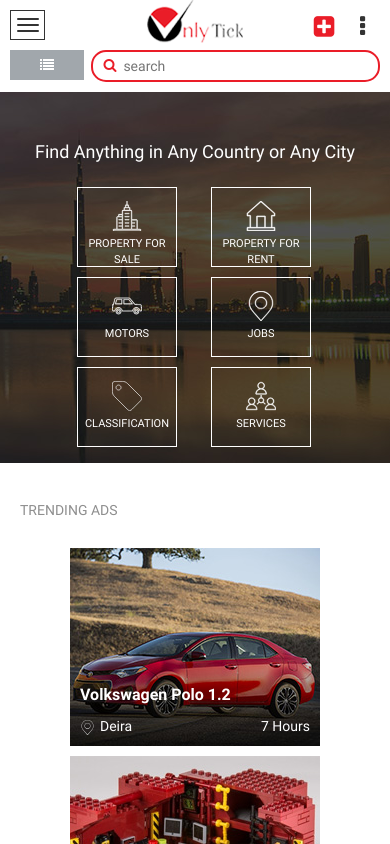
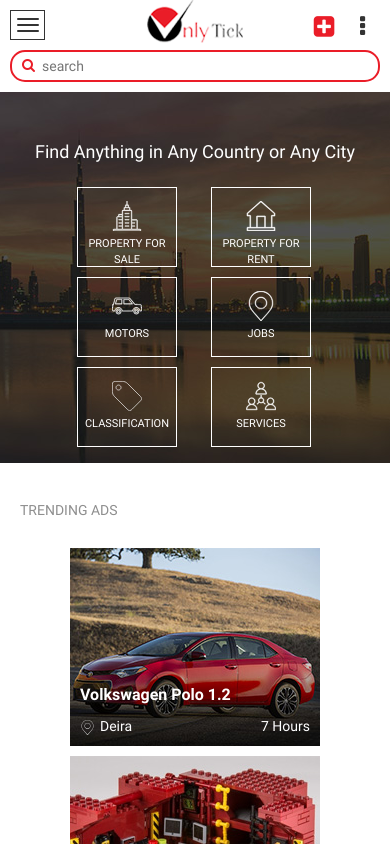
Before and after one commit to gmmitra/onlytick, a website: page index.html in a window 390 px wide. Drawn offline with Linux system fonts and the light colour scheme.

Commit message:
remove mobile category

```diff
--- a/index.html
+++ b/index.html
@@ -592,7 +592,7 @@
         </div>
       </div>
       <div class="bottom clearfix">
-        <a href="#" class="category"><i class="fa fa-list" aria-hidden="true"></i> <span>Category</span></a>
+        <!-- <a href="#" class="category"><i class="fa fa-list" aria-hidden="true"></i> <span>Category</span></a> -->
         <div class="inputs">
           <i class="fa fa-search" aria-hidden="true"></i>
           <input type="text" name="" placeholder="search">
--- a/sass/modules/_header.scss
+++ b/sass/modules/_header.scss
@@ -941,7 +941,7 @@
     > .inputs {
       position: relative;
       float: left;
-      width: 78%;
+      width: 100%;
       padding: 3px 10px;
       border: 2px solid $red;
       border-radius: 15px;
```
Also changed, not shown: css/app.css, 1 other file.
